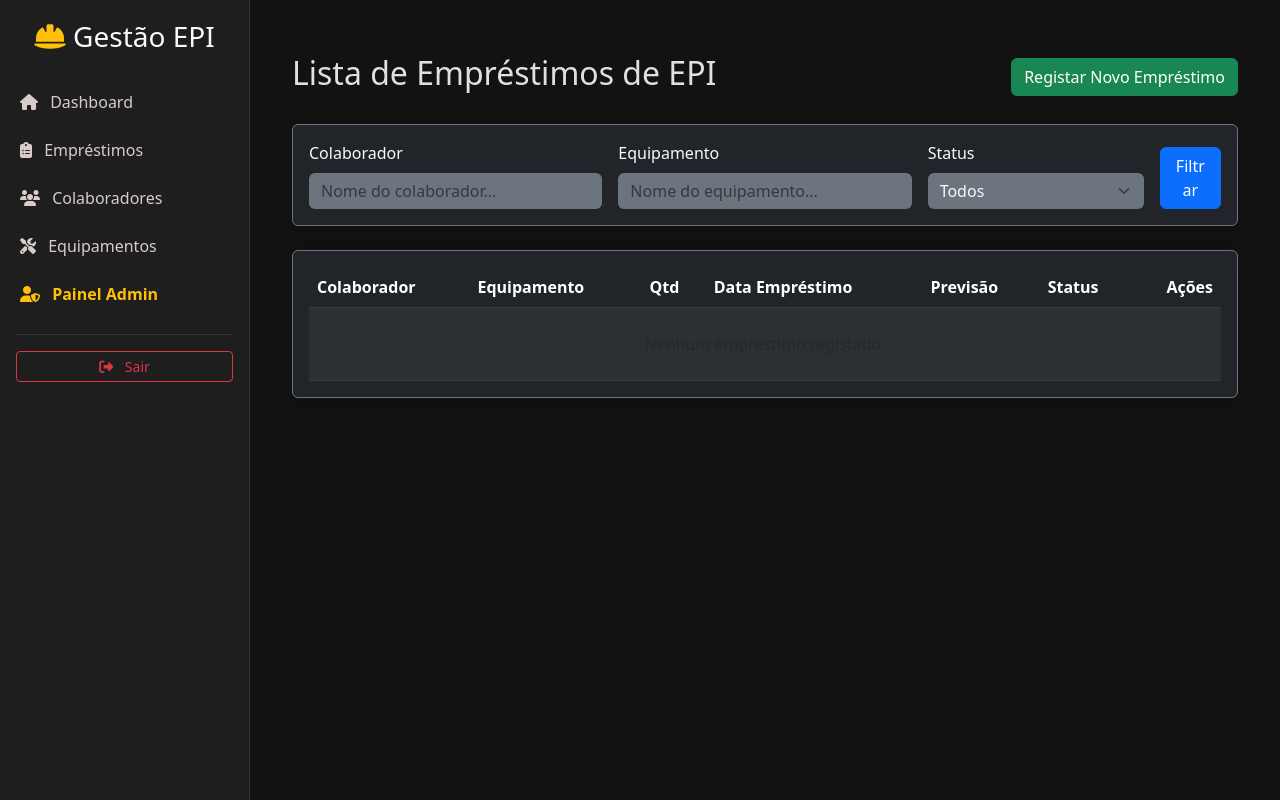
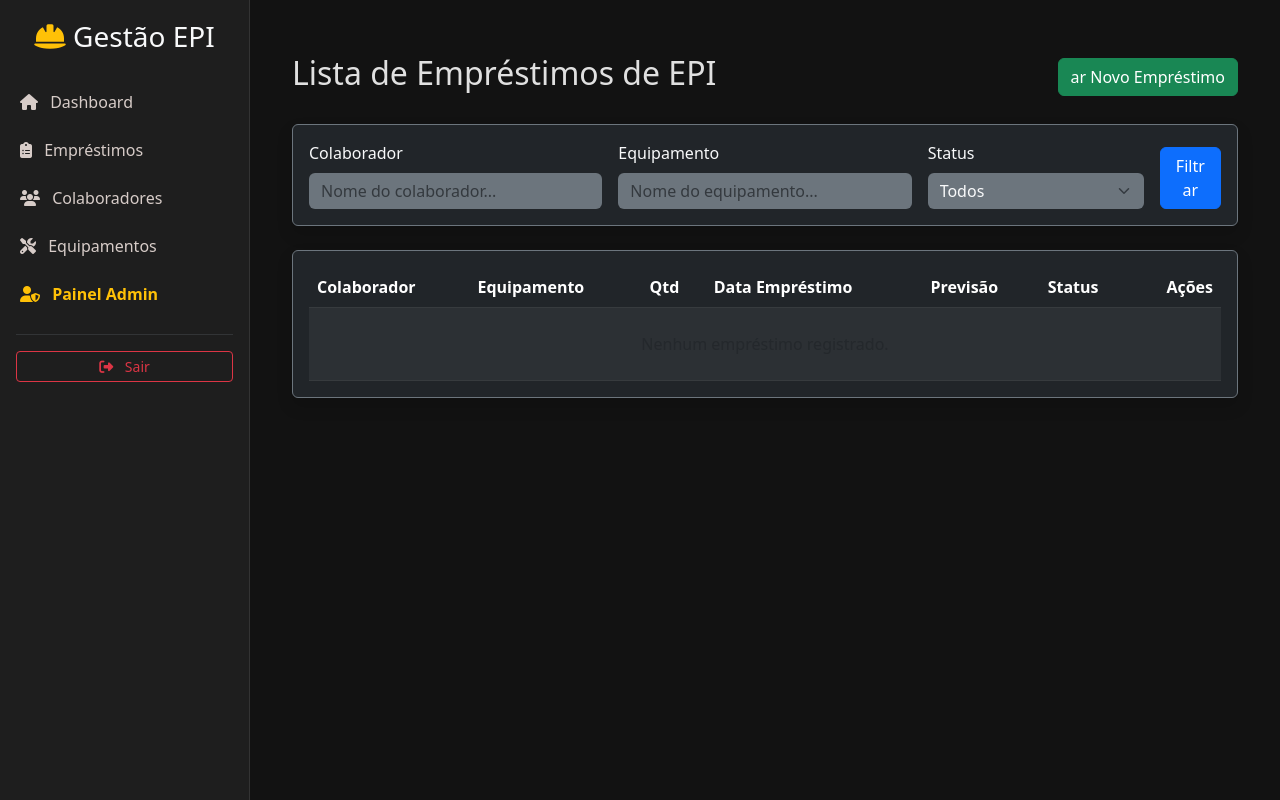
Before and after one commit to thacosthah/sistema-epi, a Django app: page /emprestimos/ in a window 1280 px wide. Run offline with Django 5.2, Linux system fonts and the light colour scheme; the visitor is signed in with stand-in values (Sample User, id 1); data that the repository does not hold is empty.

Commit message:
Corrige ortografia nos templates e aplica Whitenoise

```diff
--- a/nucleo/templates/excluir.html
+++ b/nucleo/templates/excluir.html
@@ -7,7 +7,7 @@
             <h3>Confirmar Exclusão</h3>
         </div>
         <div class="card-body">
-            <p>Tens a certeza de que pretendes excluir o registo: <strong>{{ objeto }}</strong>?</p>
+            <p>Tens a certeza de que pretendes excluir o registro: <strong>{{ objeto }}</strong>?</p>
             <form method="post">
                 {% csrf_token %}
                 <div class="d-flex justify-content-between mt-4">
--- a/nucleo/templates/nucleo/criar.html
+++ b/nucleo/templates/nucleo/criar.html
@@ -4,7 +4,7 @@
 <div class="container mt-4">
     <div class="card bg-dark text-light border-secondary shadow">
         <div class="card-header bg-secondary text-dark fw-bold">
-            <h3>{{ titulo|default:"Registar / Editar" }}</h3>
+            <h3>{{ titulo|default:"Registrar / Editar" }}</h3>
         </div>
         <div class="card-body">
             <form method="post">
--- a/nucleo/templates/nucleo/excluir.html
+++ b/nucleo/templates/nucleo/excluir.html
@@ -7,7 +7,7 @@
             <h3>Confirmar Exclusão</h3>
         </div>
         <div class="card-body">
-            <p>Tens a certeza de que pretendes excluir o registo: <strong>{{ objeto }}</strong>?</p>
+            <p>Tens a certeza de que pretendes excluir o registro: <strong>{{ objeto }}</strong>?</p>
             <form method="post">
                 {% csrf_token %}
                 <div class="d-flex justify-content-between mt-4">
--- a/nucleo/templates/nucleo/lista_colaboradores.html
+++ b/nucleo/templates/nucleo/lista_colaboradores.html
@@ -34,7 +34,7 @@
                 {% endif %}
             </tr>
             {% empty %}
-            <tr><td colspan="{% if request.user.is_superuser %}4{% else %}3{% endif %}" class="text-center text-muted">Nenhum colaborador registado.</td></tr>
+            <tr><td colspan="{% if request.user.is_superuser %}4{% else %}3{% endif %}" class="text-center text-muted">Nenhum colaborador ado.</td></tr>
             {% endfor %}
         </tbody>
     </table>
--- a/nucleo/templates/nucleo/lista_emprestimos.html
+++ b/nucleo/templates/nucleo/lista_emprestimos.html
@@ -4,7 +4,7 @@
 <div class="container mt-4">
     <div class="d-flex justify-content-between align-items-center mb-4">
         <h2>Lista de Empréstimos de EPI</h2>
-        <a href="{% url 'nucleo:cadastra_emprestimo' %}" class="btn btn-success">Registar Novo Empréstimo</a>
+        <a href="{% url 'nucleo:cadastra_emprestimo' %}" class="btn btn-success">ar Novo Empréstimo</a>
     </div>
 
     <!-- Filtros de Pesquisa -->
@@ -76,7 +76,7 @@
                         </tr>
                         {% empty %}
                         <tr>
-                            <td colspan="{% if request.user.is_superuser %}7{% else %}6{% endif %}" class="text-center text-muted py-4">Nenhum empréstimo registado.</td>
+                            <td colspan="{% if request.user.is_superuser %}7{% else %}6{% endif %}" class="text-center text-muted py-4">Nenhum empréstimo registrado.</td>
                         </tr>
                         {% endfor %}
                     </tbody>
--- a/nucleo/templates/nucleo/lista_equipamentos.html
+++ b/nucleo/templates/nucleo/lista_equipamentos.html
@@ -34,7 +34,7 @@
                 {% endif %}
             </tr>
             {% empty %}
-            <tr><td colspan="{% if request.user.is_superuser %}4{% else %}3{% endif %}" class="text-center text-muted">Nenhum equipamento registado.</td></tr>
+            <tr><td colspan="{% if request.user.is_superuser %}4{% else %}3{% endif %}" class="text-center text-muted">Nenhum equipamento registrado.</td></tr>
             {% endfor %}
         </tbody>
     </table>
--- a/nucleo/views.py
+++ b/nucleo/views.py
@@ -152,7 +152,7 @@ def lista_emprestimos(request):
 
 @login_required
 def cadastra_emprestimo(request):
-    # O usuário comum TEM permissão para registar empréstimos, logo não bloqueamos aqui.
+    # O usuário comum TEM permissão para registrar empréstimos.
     if request.method == 'POST':
         form = EmprestimoEPIForm(request.POST)
         if form.is_valid():
@@ -166,14 +166,14 @@ def cadastra_emprestimo(request):
                     equipamento.save()
                 else:
                     form.add_error('quantidade', 'Quantidade indisponível em estoque!')
-                    return render(request, 'nucleo/criar.html', {'form': form, 'titulo': 'Registar Empréstimo de EPI', 'is_emprestimo': True})
+                    return render(request, 'nucleo/criar.html', {'form': form, 'titulo': 'Registrar Empréstimo de EPI', 'is_emprestimo': True})
 
             emprestimo.save()
             messages.success(request, 'Empréstimo registrado com sucesso!')
             return redirect('nucleo:lista_emprestimos')
     else:
         form = EmprestimoEPIForm()
-    return render(request, 'nucleo/criar.html', {'form': form, 'titulo': 'Registar Empréstimo de EPI', 'is_emprestimo': True})
+    return render(request, 'nucleo/criar.html', {'form': form, 'titulo': 'Registrar Empréstimo de EPI', 'is_emprestimo': True})
 
 
 @login_required
```
